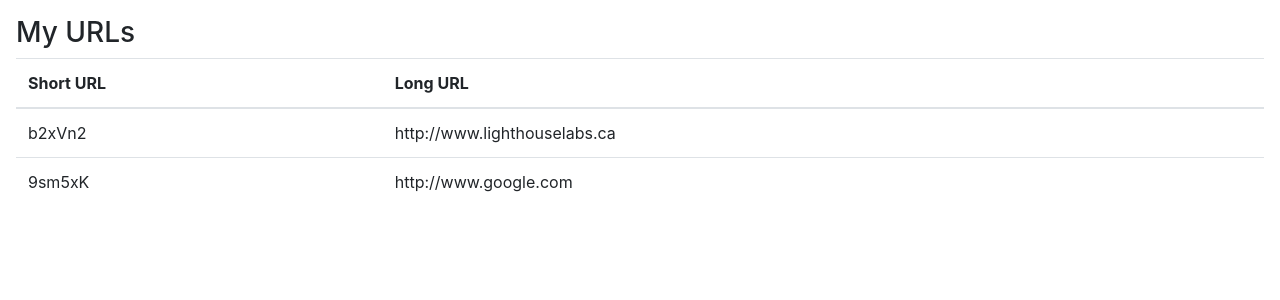
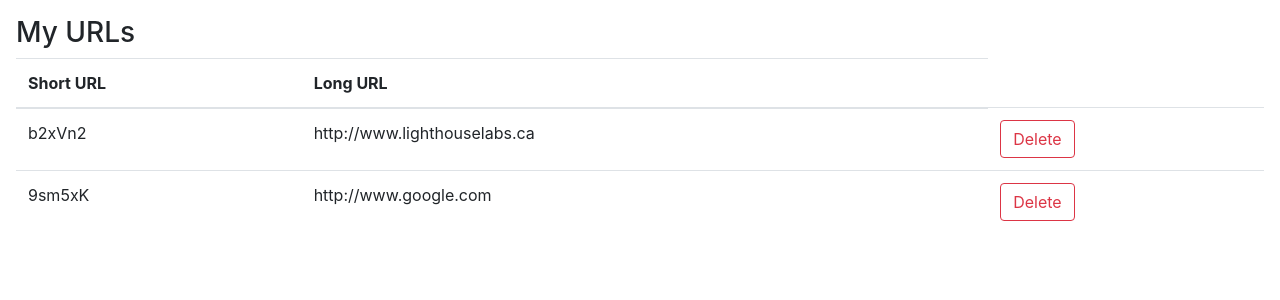
Before and after one commit to cogarvey/tinyapp, a Node server app: page /urls in a window 1280 px wide. Shown: the part 56-356 px from the top of the page. Run offline with Node 20, Linux system fonts and the light colour scheme; some libraries are stand-ins or nearby versions.

Commit message:
create delete button

```diff
--- a/express_server.js
+++ b/express_server.js
@@ -1,9 +1,11 @@
 const express = require("express");
 const app = express();
 const PORT = 8080; // default port 8080
+app.set("view engine", "ejs");
+
 const bodyParser = require("body-parser");
+app.use(bodyParser.urlencoded({extended: true}));
 
-app.set("view engine", "ejs");
 
 
 const urlDatabase = {
@@ -11,7 +13,6 @@ const urlDatabase = {
   "9sm5xK": "http://www.google.com"
 };
 
-app.use(bodyParser.urlencoded({extended: true}));
 
 app.get("/", (req, res) => {
   res.send("Hello!");
@@ -31,11 +32,9 @@ app.get("/urls", (req, res) => {
 });
 
 app.post("/urls", (req, res) => {
-  console.log(req.body);  // Log the POST request body to the console
   const shortURL = generateRandomString();
   urlDatabase[shortURL] = req.body.longURL
   res.redirect(`/urls/${shortURL}`);         // Respond with 'Ok' (we will replace this)
-  console.log(urlDatabase);
 });
 
 app.get("/urls/new", (req, res) => {
@@ -53,6 +52,11 @@ app.get('/u/:shortURL', (req, res) => {
   res.redirect(longURL)
 })
 
+app.post("/urls/:shortURL/delete", (req, res) => {
+  delete urlDatabase[req.params.shortURL]
+  res.redirect('/urls/')
+});
+
 app.listen(PORT, () => {
   console.log(`Example app listening on port ${PORT}!`);
 });
--- a/package.json
+++ b/package.json
@@ -2,8 +2,9 @@
   "name": "tinyapp",
   "version": "1.0.0",
   "description": "",
-  "main": "index.js",
+  "main": "express_server.js",
   "scripts": {
+    "start": "./node_modules/.bin/nodemon -L express_server.js",
     "test": "echo \"Error: no test specified\" && exit 1"
   },
   "repository": {
@@ -21,5 +22,8 @@
     "body-parser": "^1.20.0",
     "ejs": "^3.1.8",
     "express": "^4.18.1"
+  },
+  "devDependencies": {
+    "nodemon": "^2.0.16"
   }
 }
--- a/views/urls_index.ejs
+++ b/views/urls_index.ejs
@@ -26,6 +26,10 @@
           <tr>
             <td><%= url %></td>
             <td><%= urls[url] %></td>
+            <td>
+              <form method="POST" action="/urls/:shortURL/delete"><button type="button"
+                  class="btn btn-outline-danger">Delete</button></form>
+            </td>
           </tr>
         <% } %>
       </tbody>
```
Also changed, not shown: 1 other file.
